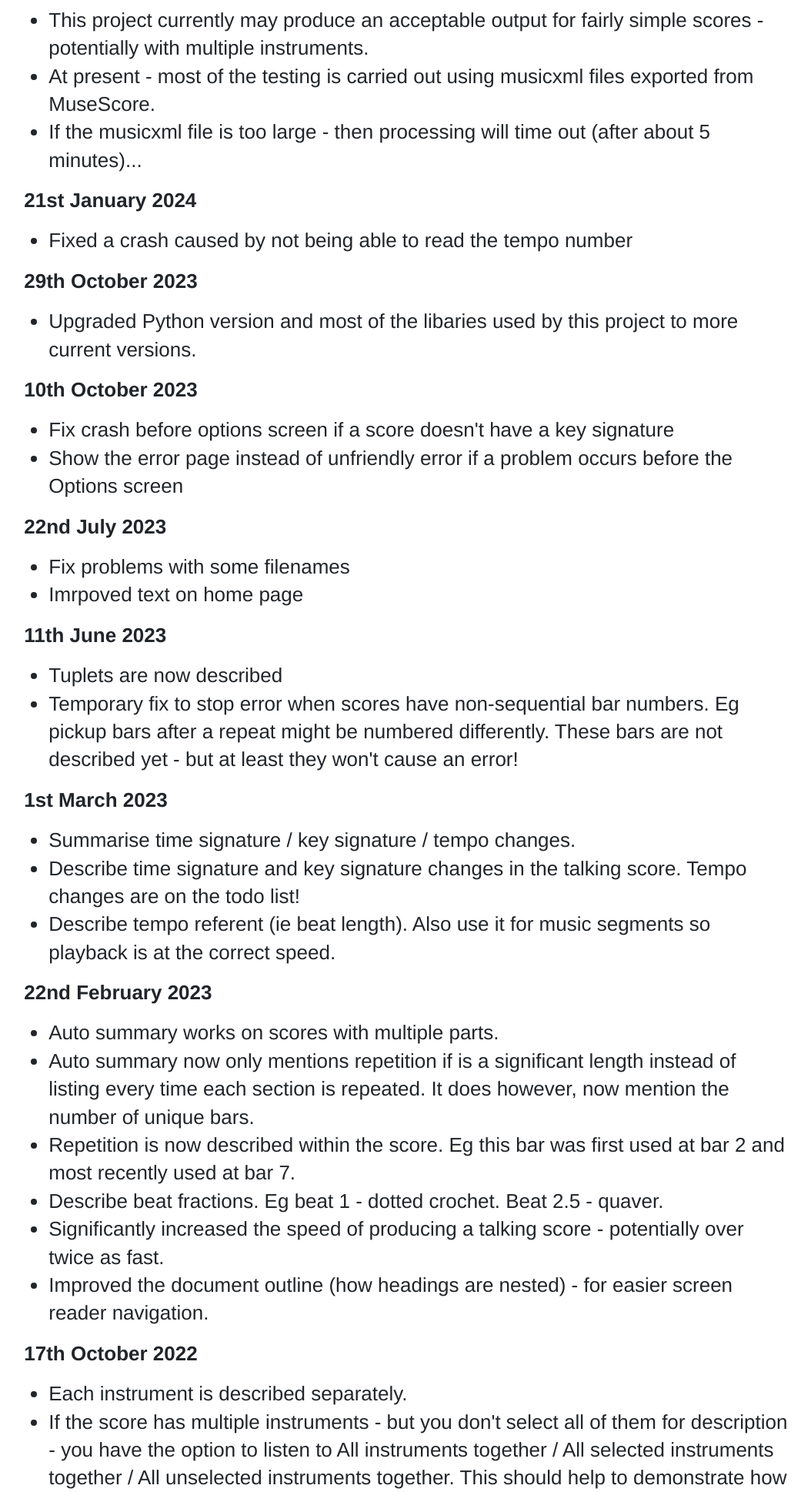
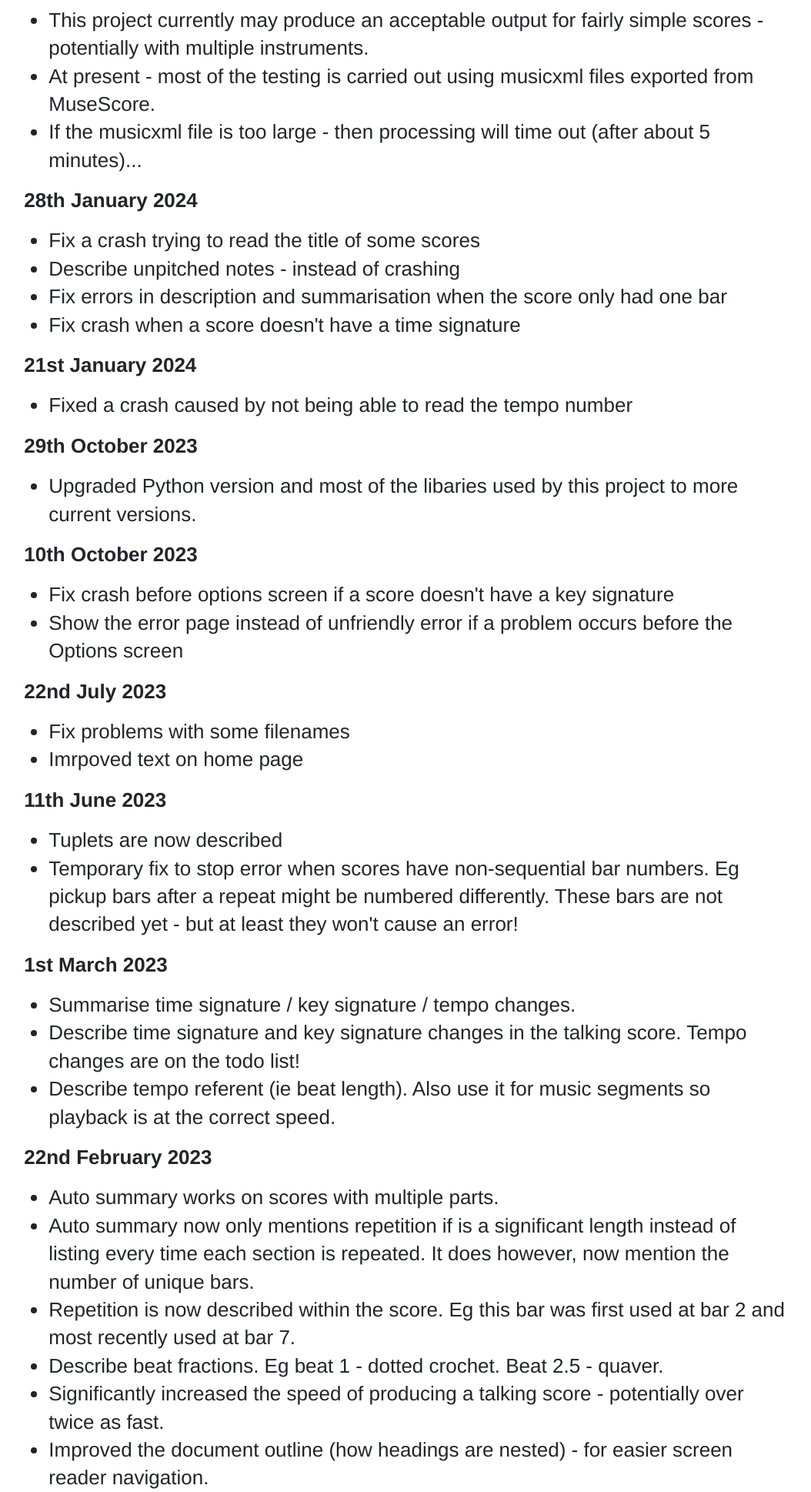
Before and after one commit to bentimms/talkingscores, a Django app: page /change-log in a window 1280 px wide. Shown: the part 451-2389 px from the top of the page at 77% size, without its empty margins (111-1165 px from the left). Run offline with Django 3.2, Linux system fonts and the light colour scheme; parts of the project's set-up code (start-up, migrations or seed data) failed here and were passed over.

Commit message:
Update change log page Make Notify Me button more visible on Error page

```diff
--- a/talkingscoresapp/templates/change-log.html
+++ b/talkingscoresapp/templates/change-log.html
@@ -20,6 +20,15 @@
                 <li>This project currently may produce an acceptable output for fairly simple scores - potentially with multiple instruments.</li>
                 <li>At present - most of the testing is carried out using musicxml files exported from MuseScore.</li>
                 <li>If the musicxml file is too large - then processing will time out (after about 5 minutes)...</li>
+            </ul>
+        </p>
+
+        <p class="tsp"><b>28th January 2024</b><br/>
+            <ul class="tsp">
+                <li>Fix a crash trying to read the title of some scores</li>
+                <li>Describe unpitched notes - instead of crashing</li>
+                <li>Fix errors in description and summarisation when the score only had one bar</li>
+                <li>Fix crash when a score doesn't have a time signature</li>
             </ul>
         </p>
 
--- a/talkingscoresapp/templates/error.html
+++ b/talkingscoresapp/templates/error.html
@@ -49,7 +49,7 @@
                 <input type="email" class="form-control" name="notify_email" id="id_notify_email"
                        placeholder="Email address">
             </div>
-            <button type="submit" class="btn btn-default">Notify me</button>
+            <button type="submit" class="btn btn-primary btn-lg">Notify me</button>
         </form>
 
     </div>
```
